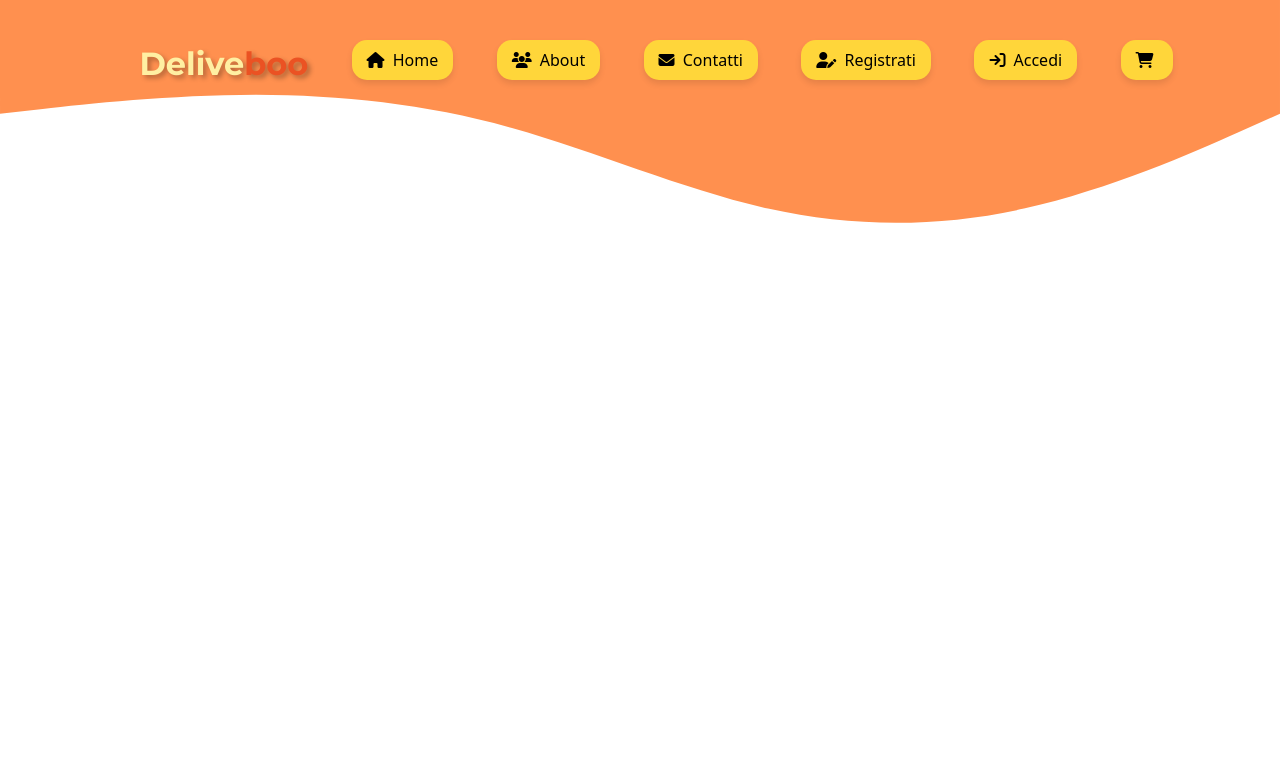
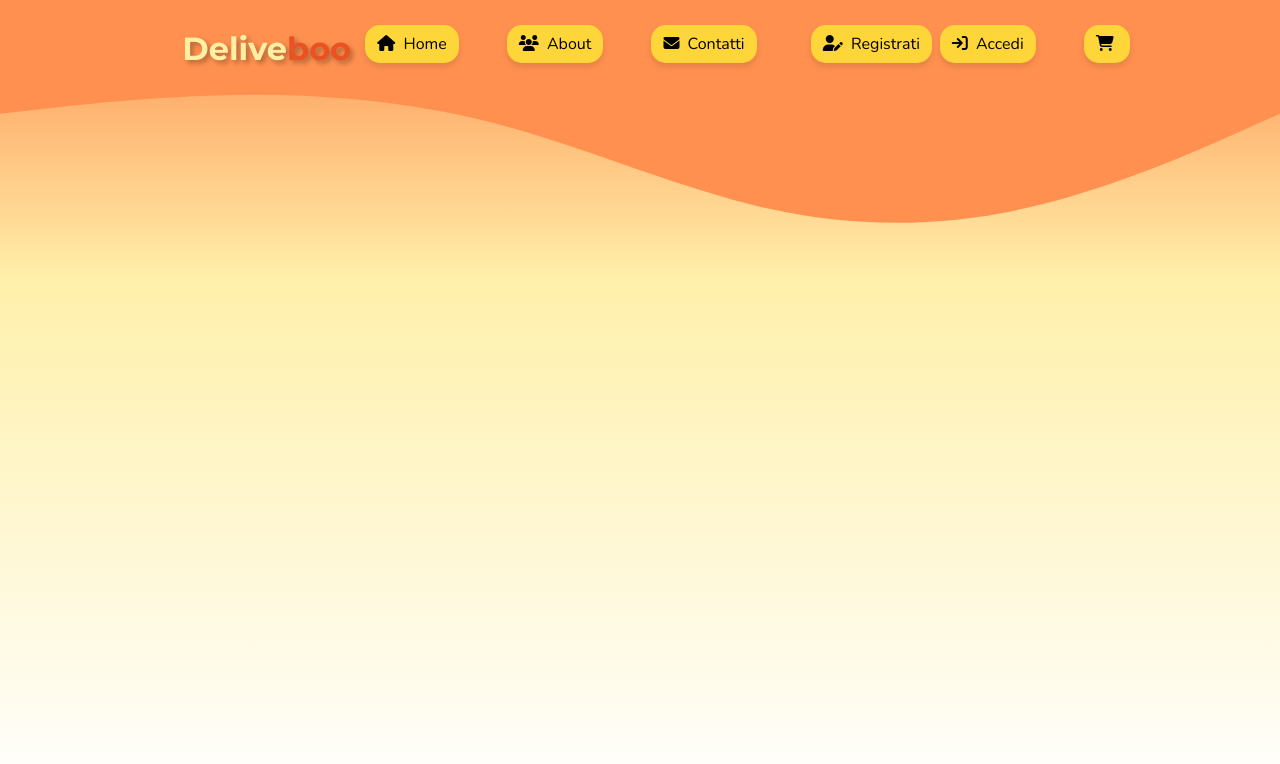
Before and after one commit to Jonathan-Ultini/vue-deliveboo, a Vue app: page / in a window 1280 px wide. Shown: the top 764 px of the page. Built offline with nearby package versions, Linux system fonts and the light colour scheme.

Commit message:
add custom cursor

```diff
--- a/src/components/AppHeader.vue
+++ b/src/components/AppHeader.vue
@@ -20,7 +20,7 @@ export default {
 
               <!-- Waves background Header page -->
               <svg id="waves-bg"
-              xmlns="http://www.w3.org/2000/svg" viewBox="0 0 1440 320"><path fill="#FF904F" fill-opacity="1" d="M0,128L48,122.7C96,117,192,107,288,106.7C384,107,480,117,576,144C672,171,768,213,864,234.7C960,256,1056,256,1152,234.7C1248,213,1344,171,1392,149.3L1440,128L1440,0L1392,0C1344,0,1248,0,1152,0C1056,0,960,0,864,0C768,0,672,0,576,0C480,0,384,0,288,0C192,0,96,0,48,0L0,0Z"></path>
+              xmlns="http://www.w3.org/2000/svg" viewBox="0 0 1440 320"><path fill="rgb(255, 144, 79)" fill-opacity="1" d="M0,128L48,122.7C96,117,192,107,288,106.7C384,107,480,117,576,144C672,171,768,213,864,234.7C960,256,1056,256,1152,234.7C1248,213,1344,171,1392,149.3L1440,128L1440,0L1392,0C1344,0,1248,0,1152,0C1056,0,960,0,864,0C768,0,672,0,576,0C480,0,384,0,288,0C192,0,96,0,48,0L0,0Z"></path>
               </svg>
 
               <!-- Navbar component -->
--- a/src/components/AppNavbar.vue
+++ b/src/components/AppNavbar.vue
@@ -10,18 +10,28 @@ export default {
 
 <template>
   <div class="nav-wrapper">
-    <ul class="d-flex justify-content-evenly">
-
-      <!-- Deliveboo Logo-->
-      <div class="logo">Delive<span>boo</span></div>
+    <ul>
 
       <!-- Navbar elements -->
-      <li><a href="#"><i class="fas fa-house"></i> Home</a></li>
-      <li><a href="#"><i class="fas fa-users"></i> About</a></li>
-      <li><a href="#"><i class="fas fa-envelope"></i> Contatti</a></li>
-      <li><a href="#"><i class="fas fa-user-pen"></i> Registrati</a></li>
-      <li><a href="#"><i class="fas fa-arrow-right-to-bracket"></i> Accedi</a></li>
-      <li><a href="#"><i class="fas fa-cart-shopping"></i></a></li>
+       <div class="nav d-flex justify-content-around">
+
+         <!-- Deliveboo Logo-->
+         <div class="logo me-2">Delive<span>boo</span></div>
+
+         <!-- Navbar elements LEFT -->
+         <div class="nav-left d-flex">
+           <li class="me-5"><a href="#"><i class="fas fa-house"></i> Home</a></li>
+           <li class="me-5"><a href="#"><i class="fas fa-users"></i> About</a></li>
+           <li class="me-5"><a href="#"><i class="fas fa-envelope"></i> Contatti</a></li>
+         </div>
+
+         <!-- Navbar elements RIGHT-->
+         <div class="nav-right d-flex">
+           <li class="me-2"><a href="#"><i class="fas fa-user-pen"></i> Registrati</a></li>
+           <li class="me-5"><a href="#"><i class="fas fa-arrow-right-to-bracket"></i> Accedi</a></li>
+           <li><a href="#"><i class="fas fa-cart-shopping"></i></a></li>
+         </div>
+       </div>
 
     </ul>
   </div>
@@ -61,10 +71,11 @@ $custom-yellow: rgb(255, 214, 58);
   transform: scale(0.95) rotate(2deg);
   text-shadow: 2px 2px 4px rgba(0, 0, 0, 0.2);
 }
+
 // Navbar
 .nav-wrapper{
-  margin: 40px auto;
-  max-width: 90%;
+  margin: 25px auto;
+  max-width: 77%;
 }
 
 // Unordered List, ul elements
@@ -73,7 +84,7 @@ ul li {
 }
 
 a{
-  padding: 8px 15px;
+  padding: 7px 12px;
 
   color: black;
   text-decoration: none;
@@ -81,7 +92,7 @@ a{
   border-radius: 15px;
 
   display: inline-block;
-  transition: transform 0.3s ease, background-color 0.3s ease, box-shadow 0.3s ease; // Aggiungi altre proprietà
+  transition: transform 0.5s ease, background-color 0.3s ease, box-shadow 0.3s ease; // Aggiungi altre proprietà
   box-shadow: 0 4px 6px rgba(0, 0, 0, 0.1);
 }
 
@@ -89,6 +100,9 @@ a:hover{
   transform: scale(1.05);
   background-color: rgb(255, 240, 170);
   box-shadow: 0 8px 12px rgba(0, 0, 0, 0.2);
+
+     // Custom cursor hover
+     cursor: url("../assets/img/cursorPointer.png"), auto
 }
 
 a:active{
--- a/src/styles/main.scss
+++ b/src/styles/main.scss
@@ -1,4 +1,10 @@
-// App font
-body{
-    font-family: 'Nunito', sans-serif;
+// App default backgeround & layout
+body {
+    background: linear-gradient(180deg, rgba(255,144,79,1) 0%, rgba(255,240,170,1) 35%, rgba(255,255,255,1) 100%) !important;
+    background-repeat: no-repeat !important;
+    background-size: cover !important;
+    background-attachment: fixed !important;
+    font-family: 'Nunito', sans-serif !important;
+
+    cursor: url("../assets/img/custom-cursor-deliveboo.png"), auto !important;
 }
```
Also changed, not shown: src/assets/img/cursorPointer.png (added), src/assets/img/custom-cursor-deliveboo.png (added).
